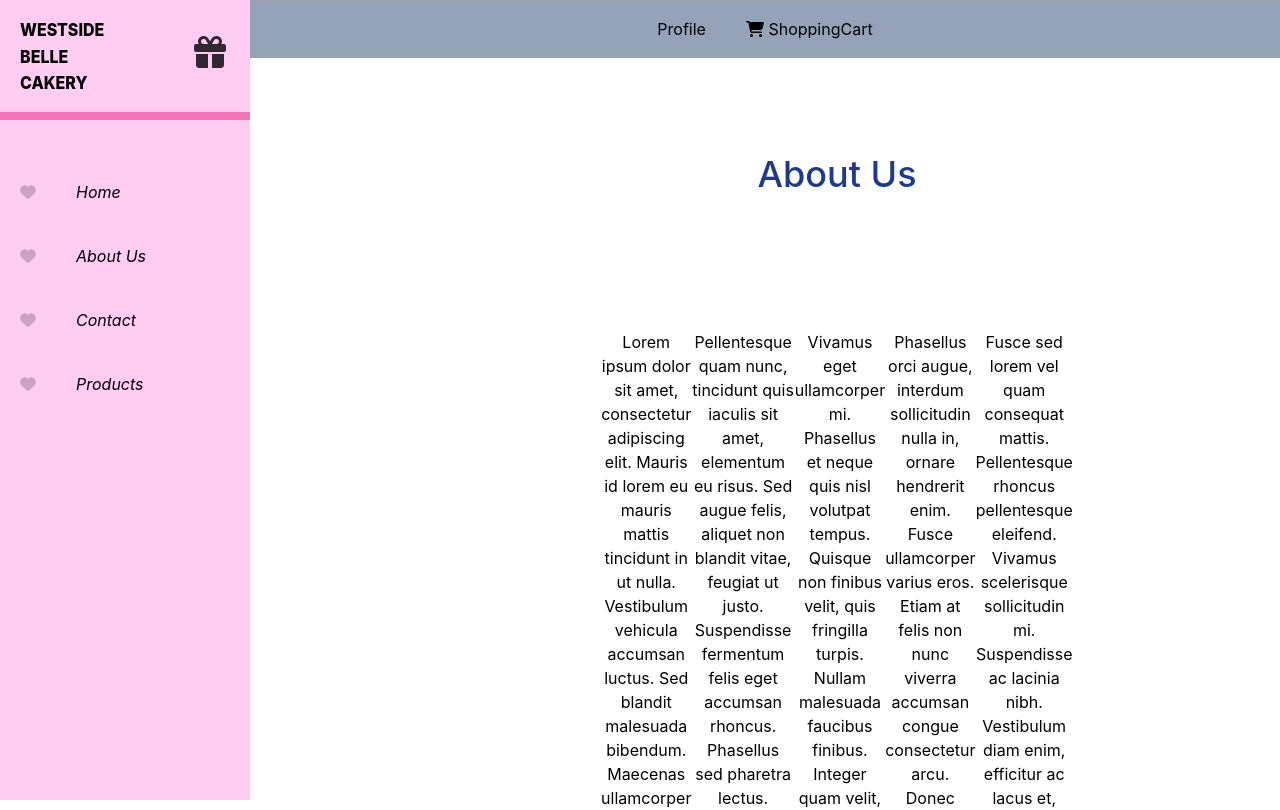
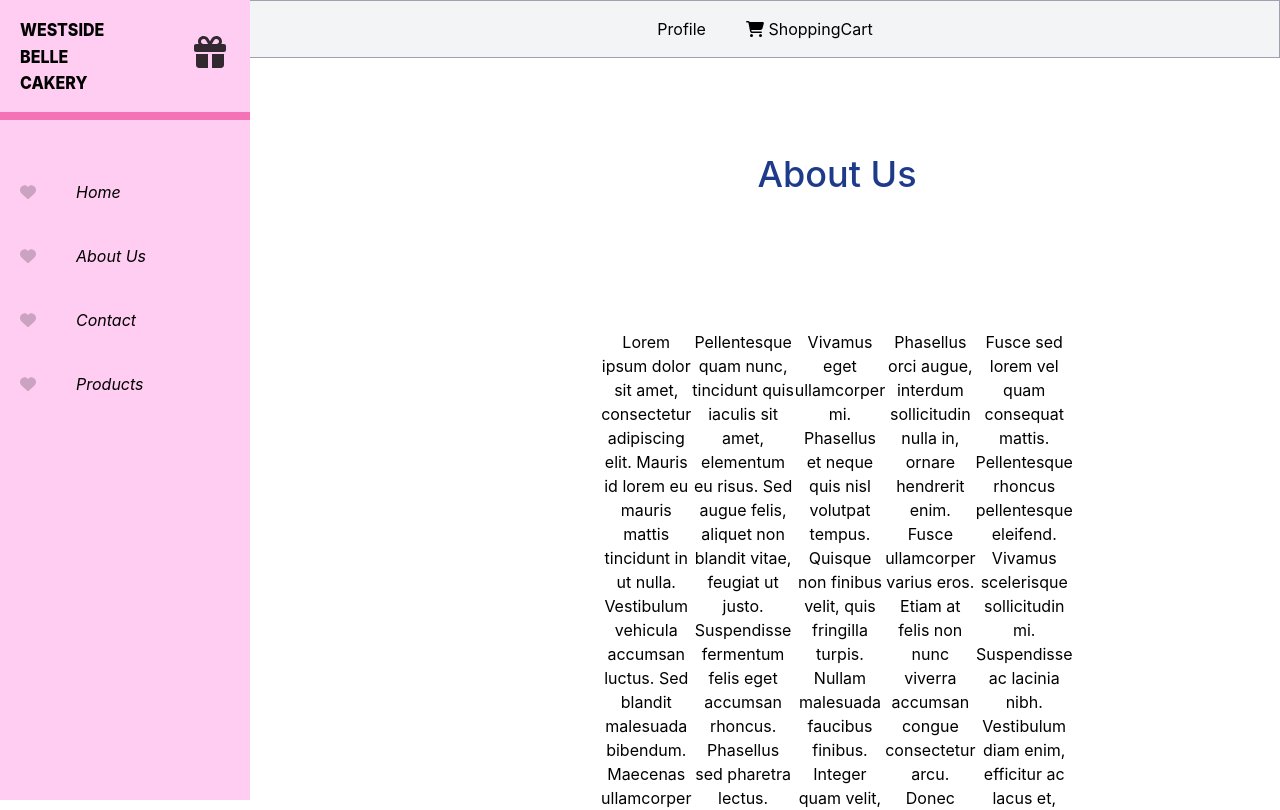
Before and after one commit to LilithyTv/Group_Blue, a React (Create React App) app in the folder shop/: page /about in a window 1280 px wide. Shown: the top 810 px of the page. Built offline with nearby package versions, Linux system fonts and the light colour scheme.

Commit message:
top bar color

```diff
--- a/shop/src/components/Header.js
+++ b/shop/src/components/Header.js
@@ -1,7 +1,7 @@
 
 
 export default function Header({ children }) {
-   return <div className="flex justify-center bg-slate-400 border-[1px] border-gray-400 p-4">
+  return <div className="flex justify-center bg-gray-100 border-[1px] border-gray-400 p-4">
     {children}
   </div>
 
```
